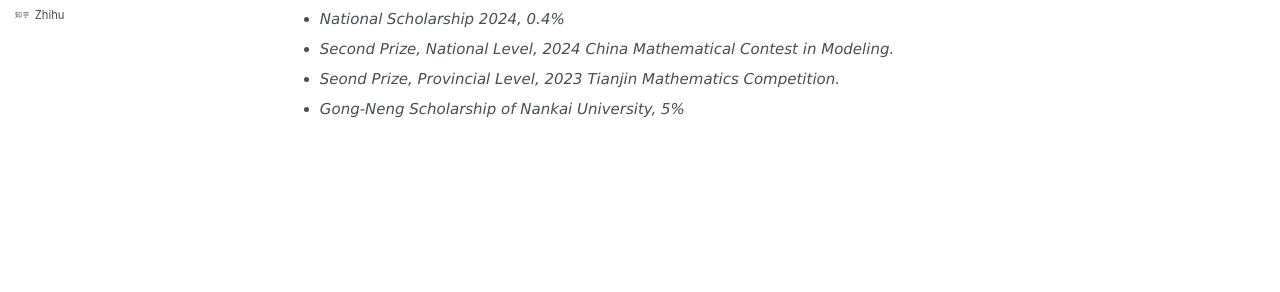
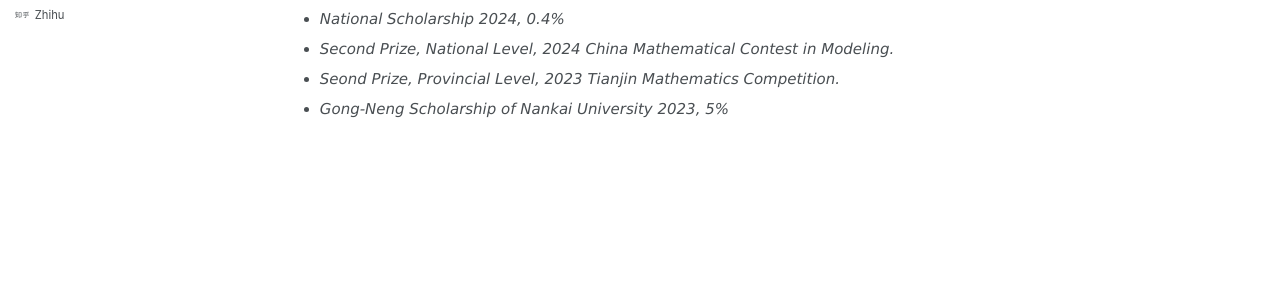
Before and after one commit to guohuan-xie/guohuan-xie.github.io, a Jekyll site: the page built from _pages/about.md, in a window 1280 px wide and 900 px high, scrolled down 1097 px. Shown: the part 445-737 px from the top of the window. Built offline with Jekyll 4.4.1, drawn with Linux system fonts in a browser that asks for light colours; some web fonts are replaced.

Commit message:
gongneng

```diff
--- a/_pages/about.md
+++ b/_pages/about.md
@@ -98,4 +98,4 @@ Awards
 - *National Scholarship 2024, 0.4%*
 - *Second Prize, National Level, 2024 China Mathematical Contest in Modeling.*
 - *Seond Prize, Provincial Level, 2023 Tianjin Mathematics Competition.*
-- *Gong-Neng Scholarship of Nankai University, 5%*
+- *Gong-Neng Scholarship of Nankai University 2023, 5%*
```
